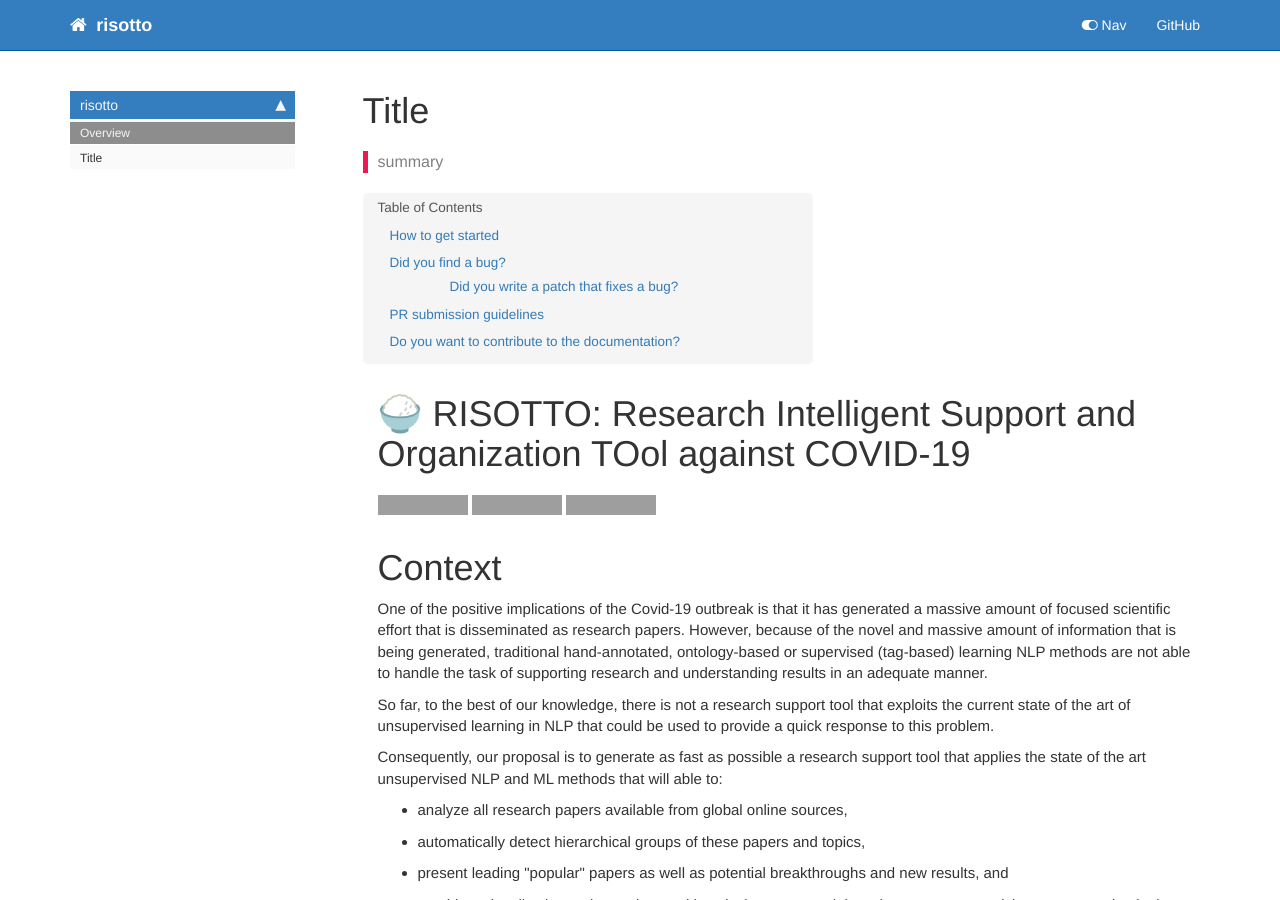
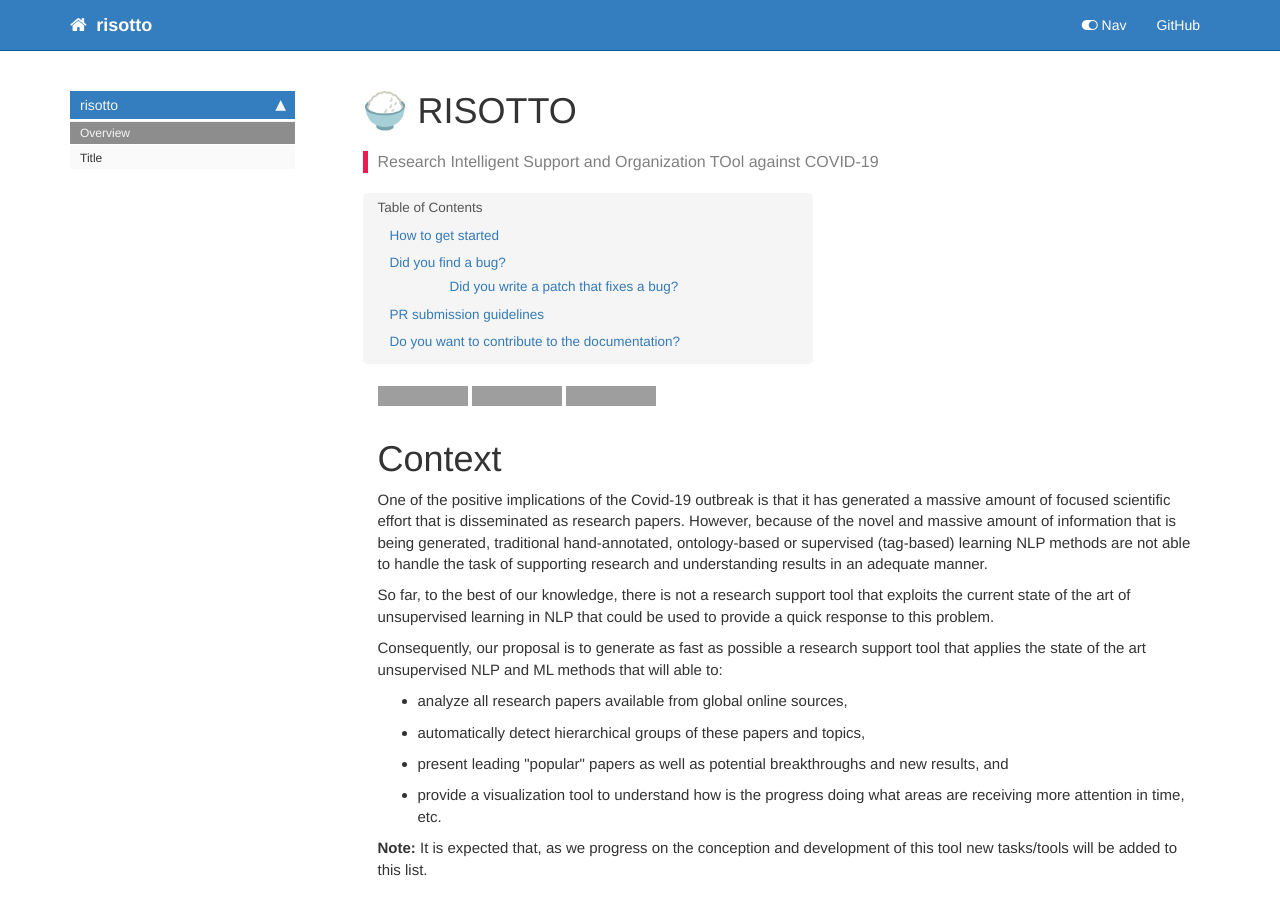
Before and after one commit to Inria-Chile/risotto, a Jekyll site: the page built from docs/index.html, in a window 1280 px wide and 900 px high. Built offline with Jekyll 4.4.1, drawn with Linux system fonts in a browser that asks for light colours; nearby versions of some CDN libraries; comment, search, counter and statistics services are not loaded; part of the change alters nothing that is shown; grey boxes are pictures that could not be loaded.

```diff
--- a/docs/index.html
+++ b/docs/index.html
@@ -1,12 +1,12 @@
 ---
 
-title: Title
+title: 🍚 RISOTTO
 
 keywords: fastai
 sidebar: home_sidebar
 
-summary: "summary"
-description: "summary"
+summary: "Research Intelligent Support and Organization TOol against COVID-19 "
+description: "Research Intelligent Support and Organization TOol against COVID-19 "
 ---
 <!--
 
@@ -29,7 +29,7 @@ description: "summary"
 
 <div class="cell border-box-sizing text_cell rendered"><div class="inner_cell">
 <div class="text_cell_render border-box-sizing rendered_html">
-<h1 id="&#127834;-RISOTTO:-Research-Intelligent-Support-and-Organization-TOol-against-COVID-19">&#127834; RISOTTO: Research Intelligent Support and Organization TOol against COVID-19<a class="anchor-link" href="#&#127834;-RISOTTO:-Research-Intelligent-Support-and-Organization-TOol-against-COVID-19"> </a></h1><p><img src="https://img.shields.io/badge/python-3.x-green.svg" alt="Python 3.x">
+<p><img src="https://img.shields.io/badge/python-3.x-green.svg" alt="Python 3.x">
 <a href="https://colab.research.google.com/github/Inria-Chile/risotto"><img src="https://colab.research.google.com/assets/colab-badge.svg" alt="Open In Colab"></a>
 <a href="https://cecill.info/licences.en.html"><img src="https://img.shields.io/badge/license-CeCILL--B-orange" alt="License: CeCILL-B"></a></p>
 <h1 id="Context">Context<a class="anchor-link" href="#Context"> </a></h1><p>One of the positive implications of the Covid-19 outbreak is that it has generated a massive amount of focused scientific effort that is disseminated as research papers. However, because of the novel and massive amount of information that is being generated, traditional hand-annotated, ontology-based or supervised (tag-based) learning NLP methods are not able to handle the task of supporting research and understanding results in an adequate manner.</p>
```
Also changed, not shown: README.md, 1 other file.
